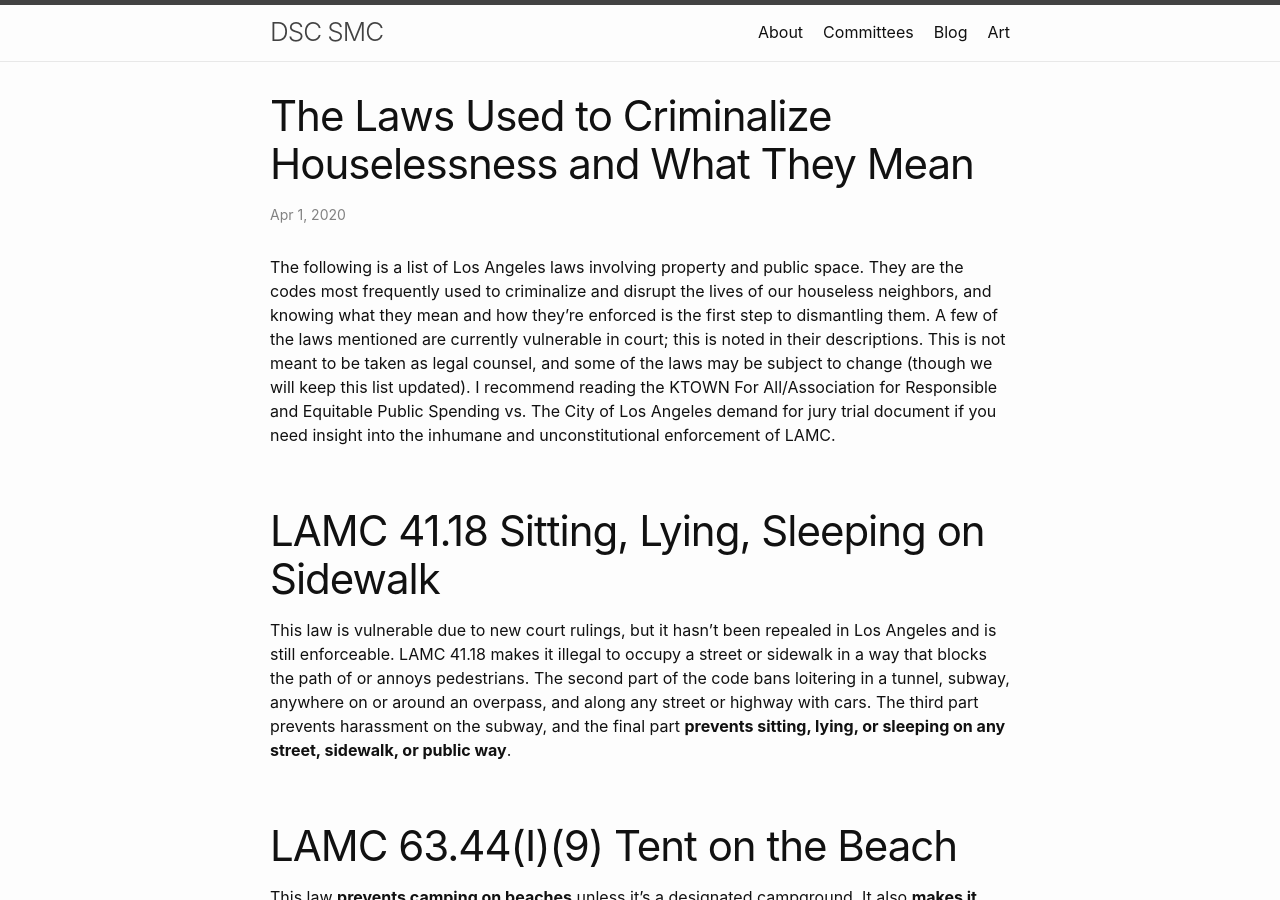
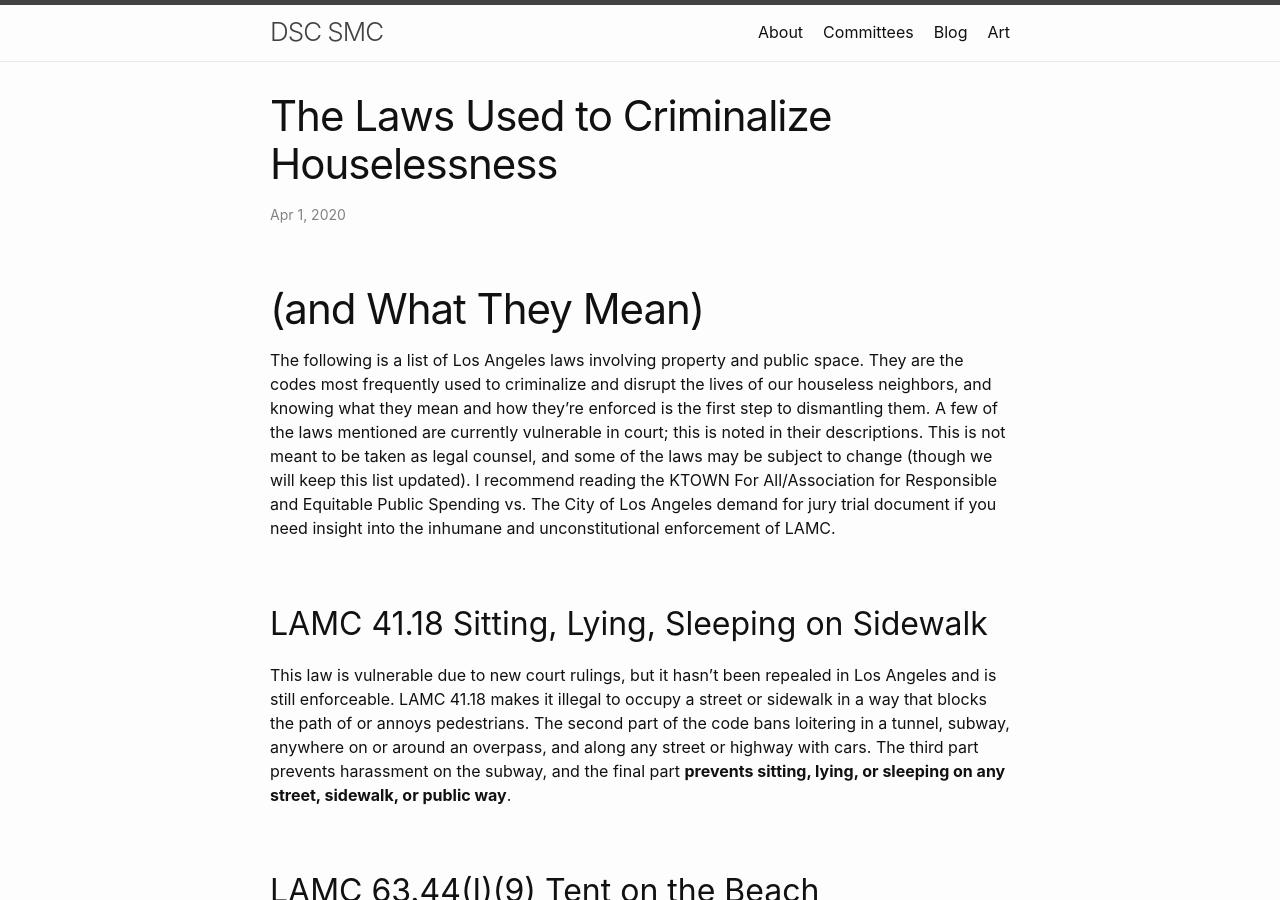
Before and after one commit to dsa-smc/dsa-smc.github.io, a Jekyll site: the page built from _posts/2020-04-01-local_laws.md, in a window 1280 px wide and 900 px high. Built offline with Jekyll 4.4.1, drawn with Linux system fonts in a browser that asks for light colours.

```diff
--- a/_posts/2020-04-01-local_laws.md
+++ b/_posts/2020-04-01-local_laws.md
@@ -1,8 +1,10 @@
 ---
 layout: post
-title: The Laws Used to Criminalize Houselessness and What They Mean
+title: The Laws Used to Criminalize Houselessness
 categories: laws
 ---
+
+# (and What They Mean)
 
 The following is a list of Los Angeles laws involving property and public space.
 They are the codes most frequently used to criminalize and disrupt the lives of
@@ -15,7 +17,7 @@ for Responsible and Equitable Public Spending vs. The City of Los Angeles demand
 for jury trial document if you need insight into the inhumane and unconstitutional
 enforcement of LAMC.
 
-# LAMC 41.18 Sitting, Lying, Sleeping on Sidewalk
+## LAMC 41.18 Sitting, Lying, Sleeping on Sidewalk
 
 
 This law is vulnerable due to new court rulings, but it hasn’t been repealed in
@@ -26,7 +28,7 @@ an overpass, and along any street or highway with cars. The third part prevents
 harassment on the subway, and the final part **prevents sitting, lying, or sleeping
 on any street, sidewalk, or public way**.
 
-# LAMC 63.44(I)(9) Tent on the Beach
+## LAMC 63.44(I)(9) Tent on the Beach
 
 This law **prevents camping on beaches** unless it’s a designated campground. It also
 **makes it illegal to build a tent on the beach**, which means any shelter that has
@@ -35,21 +37,21 @@ like umbrellas or sun shades, must be freestanding and removed before the beach
 closes. “Camping” here means staying on the beach for an extended time, with your
 belongings, and sleeping, storing items, making fires, or eating meals there.
 
-# LAMC 41.45 Possession of a Shopping Cart
+## LAMC 41.45 Possession of a Shopping Cart
 
 This law **blocks people from removing shopping carts from a place of business**
 without the owner's consent, and using them for anything other than the owner’s
 intended use. It also prevents any sort of tampering, like removing from the cart
 logos or text restating this law. These actions are fineable for up to $50.
 
-# B&P Code 25620 Open Container of Alcohol
+## B&P Code 25620 Open Container of Alcohol
 
 This is a state law that makes it **illegal to have open alcohol containers** (anything
 with a broken seal or part of the liquid gone) in almost all government-owned public
 spaces, such as parks. It doesn’t apply when the containers are collected for the
 purpose of recycling.
 
-# LAMC 41.27(c) Drinking in Public
+## LAMC 41.27(c) Drinking in Public
 
 **Banned drinking locations in Los Angeles County** include streets, sidewalks,
 parks, playgrounds, the Los Angeles Memorial Coliseum, and any railroad depot or
@@ -58,20 +60,20 @@ license. According to another part of the law, you’re also not allowed to drin
 in any of the immediate area surrounding a place with a liquor license: only directly
 on the premises.
 
-# LAMC 63.44(B)(24) Smoking in a Park/Bench
+## LAMC 63.44(B)(24) Smoking in a Park/Bench
 
 This law makes it **illegal to smoke on any property managed by the Los Angeles Parks
 and Recreation Department**. These spaces include (but aren’t limited to) public
 parks, roadside rest areas, playgrounds, zoos, oceans, and beaches.
 
-# LAMC 41.47.2 Urinating in Public
+## LAMC 41.47.2 Urinating in Public
 
 This law **outlaws defecating or urinating on any public property, as well as any
 location where the public would be able to see**. The only places to legally use
 the bathroom are toilets or urinals in restrooms, or temporary bathrooms like
 porta-potties that are designed to be sanitary.
 
-# LAMC 56.11(3-6) Storage of personal property
+## LAMC 56.11(3-6) Storage of personal property
 
 Currently, this code is the topic of the lawsuit “Ktown for All and the Assn. for
 Responsible and Equitable Public Spending vs. The City of Los Angeles”. It calls
@@ -142,7 +144,7 @@ property.
 	such as giving the date, time, and location the property was removed from and
 	describing the property in a detailed way.
 
-# LAMC 56.11(7,8) Ban on daytime tents
+## LAMC 56.11(7,8) Ban on daytime tents
 
 These two sections have to do with when you can have a tent up, and how you can
 secure it. **Tents aren’t allowed to be up between 6:00 a.m. and 9:00 p.m.** on public
@@ -156,20 +158,20 @@ property**, like with rope or string, or to private property in a way that block
 the street. The city is allowed to remove anything used to attach the property
 with no notice.
 
-# Cal. Veh. Code 21954 Pedestrian in Roadway
+## Cal. Veh. Code 21954 Pedestrian in Roadway
 
 This law **requires pedestrians in the roadway to move for cars**, unless the pedestrian
 is in a crosswalk. It also adds that the warning to pedestrians doesn’t prevent
 drivers from being held accountable for driving unsafely.
 
-# Cal. Veh. Code 21456 Pedestrian in Crosswalk
+## Cal. Veh. Code 21456 Pedestrian in Crosswalk
 
 This is an explanation of **proper use of crosswalks**: you may cross when it says
 “walk”, has a walking person image displayed, or has a countdown displayed with
 enough time to complete the crossing before “0”. Don’t begin crossing if only a
 flashing “Don’t walk” or red hand image are displayed.
 
-# Cal. Penal Code 374.4 Littering
+## Cal. Penal Code 374.4 Littering
 
 This law outlines a **three-strike fine rule for any littering**, and the possibility
 of a minimum 8 hours of community service. Littering is dropping any small quantity
```
